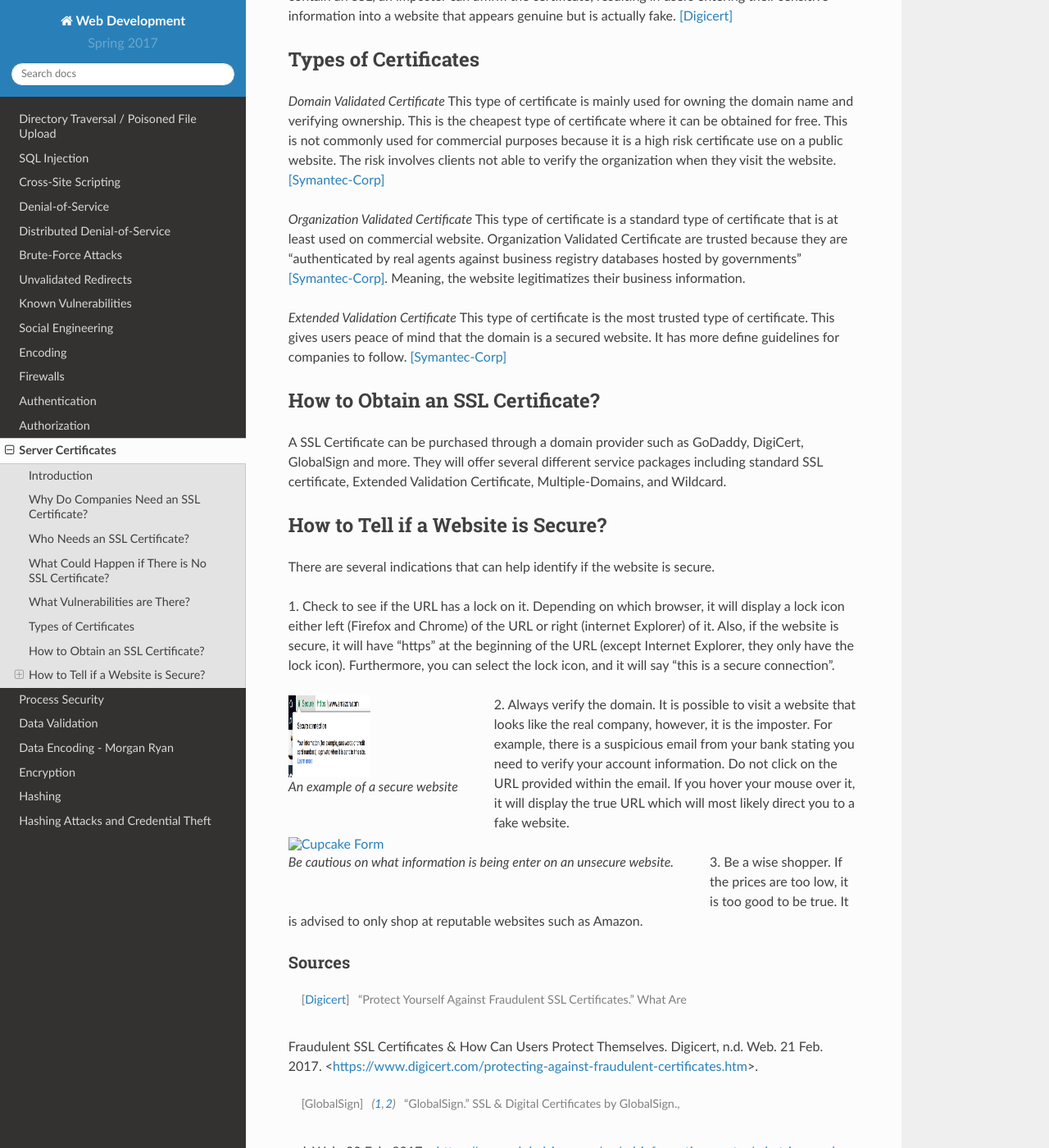
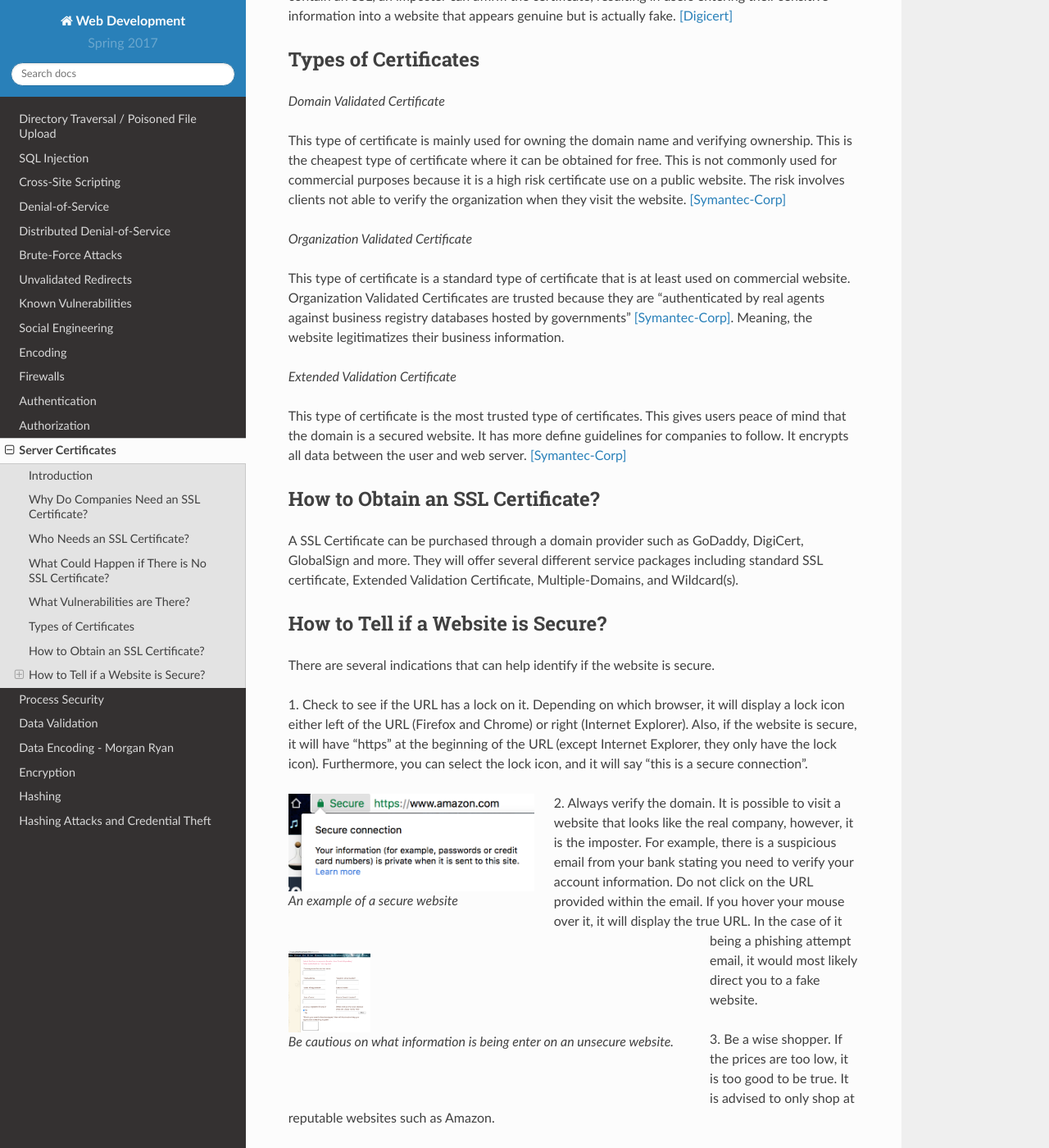
Before and after one commit to pvcraven/2017_web_security, a Sphinx documentation site: the page built from source/server_certificates/server_certificates.rst, in a window 1280 px wide and 1400 px high, scrolled down 1102 px. Shown: the whole window at 82% size. Built offline with Sphinx 7.4.7 and the Read the Docs theme 2.0.0, drawn with Linux system fonts in a browser that asks for light colours; some of the changed text lies outside the part shown.

Commit message:
no message

```diff
--- a/source/server_certificates/server_certificates.rst
+++ b/source/server_certificates/server_certificates.rst
@@ -19,7 +19,7 @@
 ~~~~~~~~~~~~~~~~~~~~~~~~~~~~~~~~~~~~~~~~~~~
 Companies need an SSL to encrypt the data the customer is entering such as
 username, password, credit card and more. This ensures clients that their
-sensitive information is not easily obtainable. [GlobalSign]_. If a server does
+sensitive information is not easily obtainable [GlobalSign]_. If a server does
 not have a certificate, it cannot protect the clients from potentially being
 compromised.
 
@@ -47,6 +47,7 @@
 Types of Certificates
 ~~~~~~~~~~~~~~~~~~~~~~
 *Domain Validated Certificate*
+
 This type of certificate is mainly used for owning the domain name and verifying
 ownership. This is the cheapest type of certificate where it can be obtained for
 free. This is not commonly used for commercial purposes because it is a high
@@ -54,23 +55,26 @@
 verify the organization when they visit the website. [Symantec-Corp]_
 
 *Organization Validated Certificate*
+
 This type of certificate is a standard type of certificate that is at least used
-on commercial website. Organization Validated Certificate are trusted because
+on commercial website. Organization Validated Certificates are trusted because
 they are "authenticated by real agents against business registry databases
 hosted by governments" [Symantec-Corp]_. Meaning, the website legitimatizes their
 business information.
 
 *Extended Validation Certificate*
-This type of certificate is the most trusted type of certificate. This gives
+
+This type of certificate is the most trusted type of certificates. This gives
 users peace of mind that the domain is a secured website. It has more define
-guidelines for companies to follow. [Symantec-Corp]_
+guidelines for companies to follow. It encrypts all data between the user and web
+server. [Symantec-Corp]_
 
 How to Obtain an SSL Certificate?
 ~~~~~~~~~~~~~~~~~~~~~~~~~~~~~~~~~~
 A SSL Certificate can be purchased through a domain provider such as GoDaddy,
 DigiCert, GlobalSign and more. They will offer several different service
 packages including standard SSL certificate, Extended Validation Certificate,
-Multiple-Domains, and Wildcard.
+Multiple-Domains, and Wildcard(s).
 
 How to Tell if a Website is Secure?
 ~~~~~~~~~~~~~~~~~~~~~~~~~~~~~~~~~~~~
@@ -78,24 +82,22 @@
 There are several indications that can help identify if the website is secure.
 
 1. Check to see if the URL has a lock on it. Depending on which browser, it will
-display a lock icon either left (Firefox and Chrome) of the URL or right
-(internet Explorer) of it. Also, if the website is secure, it will have "https"
+display a lock icon either left of the URL (Firefox and Chrome) or right
+(Internet Explorer). Also, if the website is secure, it will have "https"
 at the beginning of the URL (except Internet Explorer, they only have the lock
 icon). Furthermore, you can select the lock icon, and it will say "this is a
 secure connection".
 
 
 
-
 .. figure:: amazonSecure.png
 		:align: left
-		:height: 100px
-		:width: 100px
+		:width: 300px
 		:alt: Secure Message
 
 		An example of a secure website
 
-.. figure:: //cupcakeUnsecure.png
+.. figure:: cupcakeUnsecure.png
 		:align: left
 		:height: 100px
 		:width: 100px
@@ -107,7 +109,8 @@
 the real company, however, it is the imposter. For example, there is a suspicious
 email from your bank stating you need to verify your account information. Do not
 click on the URL provided within the email. If you hover your mouse over it, it
-will display the true URL which will most likely direct you to a fake website.
+will display the true URL. In the case of it being a phishing attempt email, it
+would most likely direct you to a fake website.
 
 3. Be a wise shopper. If the prices are too low, it is too good to be true. It
 is advised to only shop at reputable websites such as Amazon.
```
